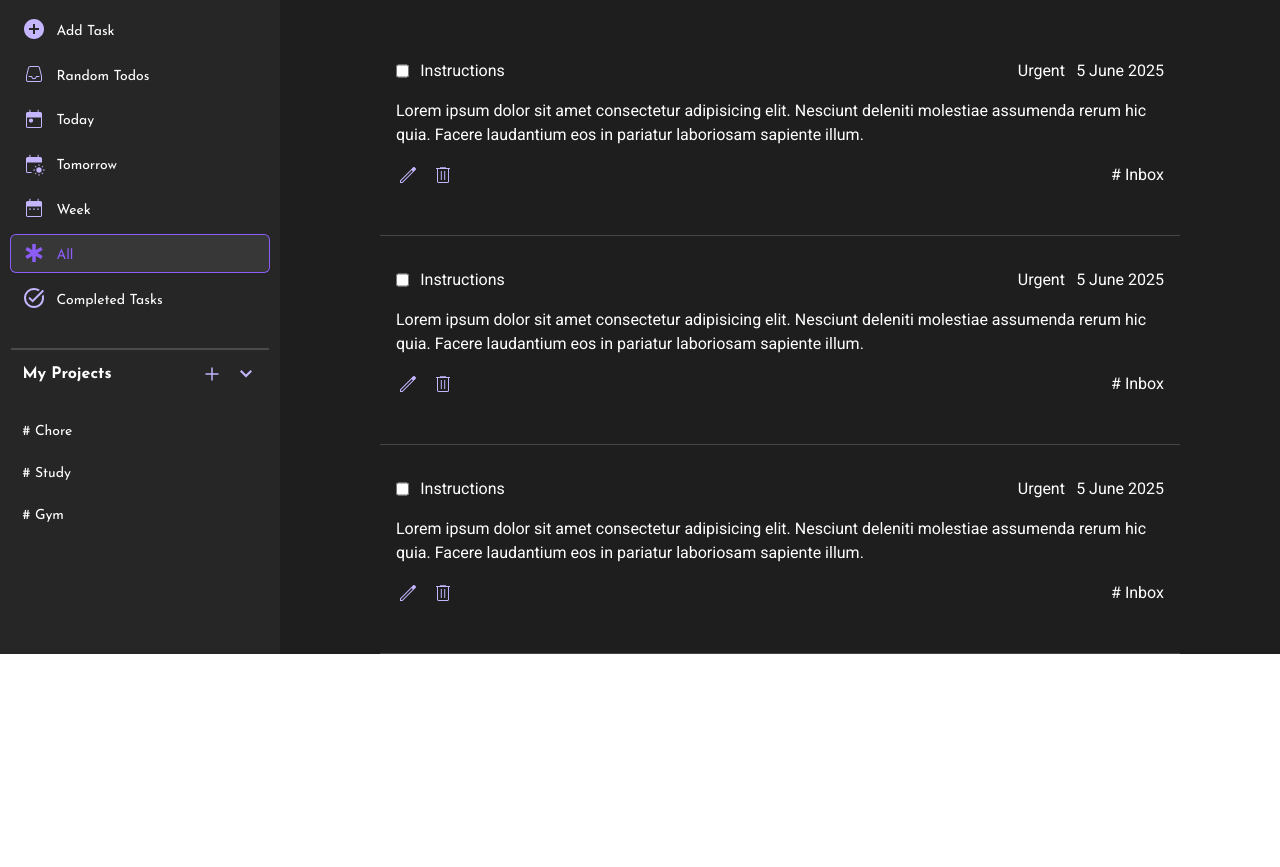
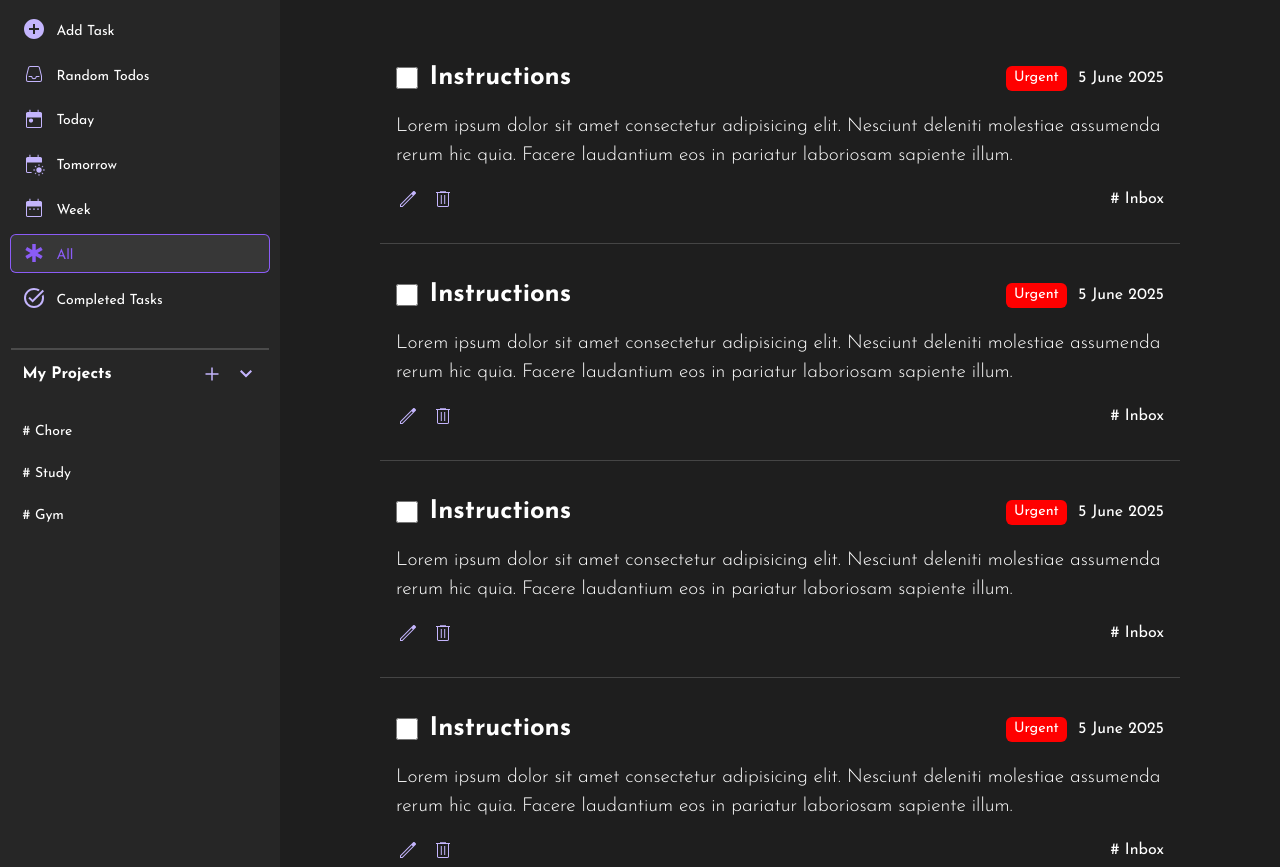
Before and after one commit to guptadheerajj/task-manager, a website built with webpack: page src/index.html in a window 1280 px wide. Shown: the part 85-952 px from the top of the page. Before the commit the page ends 800 px from the top, so only its background shows below. Built offline with nearby package versions, Linux system fonts and the light colour scheme.

Commit message:
feat: style main-content section and tasks

```diff
--- a/src/css/style.css
+++ b/src/css/style.css
@@ -35,10 +35,10 @@
 
 	--text-color: #000000;
 
-	--side-hover: #ddd;
+	--side-hover: #f2c6c6;
 	--side-active: #f0fff5;
 
-	--task-hover: #ff9696;
+	--task-hover: #ff96964d;
 
 	--button-theme-bg: var(--accent-color-hover);
 	--button-gray-bg: var(var(--side-hover));
@@ -50,7 +50,6 @@ body {
 	/* min-height: 100vh; */
 	display: grid;
 	grid-template-columns: 280px 1fr;
-	/* grid-template-rows: minmax(100vh, max-content) 1fr; */
 	color: var(--text-color);
 	font-family: var(--primary-font);
 }
@@ -65,6 +64,7 @@ svg:hover {
 .side-bar {
 	background-color: var(--side-bg);
 	padding: 0.7rem 0.7rem 1rem;
+	min-height: 100vh;
 }
 
 .side-top,
@@ -154,11 +154,10 @@ hr {
 .task {
 	padding: 1rem;
 	margin: 1rem 0;
-	font-family: var(--roboto-font);
-}
-
-.task > div {
-	margin-bottom: 1rem;
+	/* font-family: "Segoe UI"; */
+	display: flex;
+	flex-direction: column;
+	gap: 1rem;
 }
 
 .task:hover {
@@ -170,17 +169,42 @@ hr {
 .task-bottom {
 	display: flex;
 	justify-content: space-between;
+	align-items: center;
 }
 
 .task-head > *,
 .task-options {
 	display: flex;
 	gap: 0.7rem;
+	align-items: center;
+}
+
+.task .title {
+	font-size: 1.6rem;
+	font-weight: 700;
+}
+
+.task .description {
+	font-weight: 300;
+	font-size: 1.2rem;
+}
+
+.task .priority {
+	height: 100%;
+	font-size: 0.9rem;
+	padding: 0.1rem 0.5rem;
+	background-color: red;
+	border-radius: 6px;
 }
 
 .line {
 	height: 1px;
 	background-color: var(--hr-color);
+}
+
+.task input[type="checkbox"] {
+	height: 1.4rem;
+	width: 1.4rem;
 }
 
 /* * {
--- a/src/index.html
+++ b/src/index.html
@@ -22,11 +22,11 @@
 						<div class="title">Instructions</div>
 					</div>
 					<div class="task-head-right">
-						<div>Urgent</div>
+						<div class="priority">Urgent</div>
 						<div>5 June 2025</div>
 					</div>
 				</div>
-				<div class="discription">Lorem ipsum dolor sit amet consectetur adipisicing elit. Nesciunt deleniti
+				<div class="description">Lorem ipsum dolor sit amet consectetur adipisicing elit. Nesciunt deleniti
 					molestiae assumenda rerum hic quia. Facere laudantium eos in pariatur laboriosam sapiente illum.
 				</div>
 				<div class="task-bottom">
@@ -55,11 +55,11 @@
 						<div class="title">Instructions</div>
 					</div>
 					<div class="task-head-right">
-						<div>Urgent</div>
+						<div class="priority">Urgent</div>
 						<div>5 June 2025</div>
 					</div>
 				</div>
-				<div class="discription">Lorem ipsum dolor sit amet consectetur adipisicing elit. Nesciunt deleniti
+				<div class="description">Lorem ipsum dolor sit amet consectetur adipisicing elit. Nesciunt deleniti
 					molestiae assumenda rerum hic quia. Facere laudantium eos in pariatur laboriosam sapiente illum.
 				</div>
 				<div class="task-bottom">
@@ -88,11 +88,77 @@
 						<div class="title">Instructions</div>
 					</div>
 					<div class="task-head-right">
-						<div>Urgent</div>
+						<div class="priority">Urgent</div>
 						<div>5 June 2025</div>
 					</div>
 				</div>
-				<div class="discription">Lorem ipsum dolor sit amet consectetur adipisicing elit. Nesciunt deleniti
+				<div class="description">Lorem ipsum dolor sit amet consectetur adipisicing elit. Nesciunt deleniti
+					molestiae assumenda rerum hic quia. Facere laudantium eos in pariatur laboriosam sapiente illum.
+				</div>
+				<div class="task-bottom">
+					<div class="task-options">
+						<svg xmlns="http://www.w3.org/2000/svg" height="24px" viewBox="0 -960 960 960" width="24px"
+							fill="#e8eaed">
+							<path
+								d="M200-200h43.92l427.93-427.92-43.93-43.93L200-243.92V-200Zm-40 40v-100.77l527.23-527.77q6.15-5.48 13.57-8.47 7.43-2.99 15.49-2.99t15.62 2.54q7.55 2.54 13.94 9.15l42.69 42.93q6.61 6.38 9.04 14 2.42 7.63 2.42 15.25 0 8.13-2.74 15.56-2.74 7.42-8.72 13.57L260.77-160H160Zm600.77-556.31-44.46-44.46 44.46 44.46ZM649.5-649.5l-21.58-22.35 43.93 43.93-22.35-21.58Z">
+							</path>
+						</svg>
+						<svg xmlns="http://www.w3.org/2000/svg" height="24px" viewBox="0 -960 960 960" width="24px"
+							fill="#e8eaed">
+							<path
+								d="M304.62-160q-26.85 0-45.74-18.88Q240-197.77 240-224.62V-720h-40v-40h160v-30.77h240V-760h160v40h-40v495.38q0 27.62-18.5 46.12Q683-160 655.38-160H304.62ZM680-720H280v495.38q0 10.77 6.92 17.7 6.93 6.92 17.7 6.92h350.76q9.24 0 16.93-7.69 7.69-7.69 7.69-16.93V-720ZM392.31-280h40v-360h-40v360Zm135.38 0h40v-360h-40v360ZM280-720v520-520Z">
+							</path>
+						</svg>
+					</div>
+					<div class="task-project"># Inbox</div>
+				</div>
+			</div>
+			<div class="line"></div>
+			<div class="task">
+				<div class="task-head">
+					<div class="task-head-left">
+						<input type="checkbox">
+						<div class="title">Instructions</div>
+					</div>
+					<div class="task-head-right">
+						<div class="priority">Urgent</div>
+						<div>5 June 2025</div>
+					</div>
+				</div>
+				<div class="description">Lorem ipsum dolor sit amet consectetur adipisicing elit. Nesciunt deleniti
+					molestiae assumenda rerum hic quia. Facere laudantium eos in pariatur laboriosam sapiente illum.
+				</div>
+				<div class="task-bottom">
+					<div class="task-options">
+						<svg xmlns="http://www.w3.org/2000/svg" height="24px" viewBox="0 -960 960 960" width="24px"
+							fill="#e8eaed">
+							<path
+								d="M200-200h43.92l427.93-427.92-43.93-43.93L200-243.92V-200Zm-40 40v-100.77l527.23-527.77q6.15-5.48 13.57-8.47 7.43-2.99 15.49-2.99t15.62 2.54q7.55 2.54 13.94 9.15l42.69 42.93q6.61 6.38 9.04 14 2.42 7.63 2.42 15.25 0 8.13-2.74 15.56-2.74 7.42-8.72 13.57L260.77-160H160Zm600.77-556.31-44.46-44.46 44.46 44.46ZM649.5-649.5l-21.58-22.35 43.93 43.93-22.35-21.58Z">
+							</path>
+						</svg>
+						<svg xmlns="http://www.w3.org/2000/svg" height="24px" viewBox="0 -960 960 960" width="24px"
+							fill="#e8eaed">
+							<path
+								d="M304.62-160q-26.85 0-45.74-18.88Q240-197.77 240-224.62V-720h-40v-40h160v-30.77h240V-760h160v40h-40v495.38q0 27.62-18.5 46.12Q683-160 655.38-160H304.62ZM680-720H280v495.38q0 10.77 6.92 17.7 6.93 6.92 17.7 6.92h350.76q9.24 0 16.93-7.69 7.69-7.69 7.69-16.93V-720ZM392.31-280h40v-360h-40v360Zm135.38 0h40v-360h-40v360ZM280-720v520-520Z">
+							</path>
+						</svg>
+					</div>
+					<div class="task-project"># Inbox</div>
+				</div>
+			</div>
+			<div class="line"></div>
+			<div class="task">
+				<div class="task-head">
+					<div class="task-head-left">
+						<input type="checkbox">
+						<div class="title">Instructions</div>
+					</div>
+					<div class="task-head-right">
+						<div class="priority">Urgent</div>
+						<div>5 June 2025</div>
+					</div>
+				</div>
+				<div class="description">Lorem ipsum dolor sit amet consectetur adipisicing elit. Nesciunt deleniti
 					molestiae assumenda rerum hic quia. Facere laudantium eos in pariatur laboriosam sapiente illum.
 				</div>
 				<div class="task-bottom">
```
